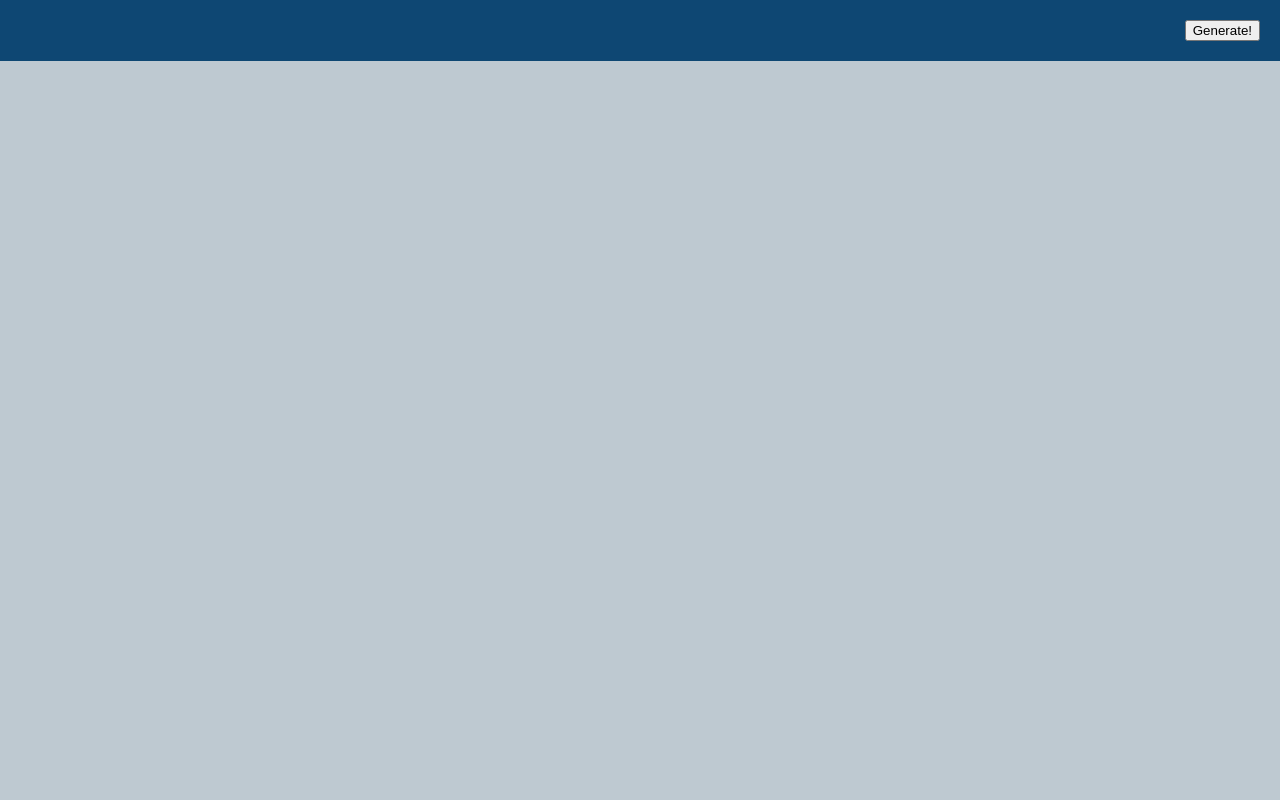
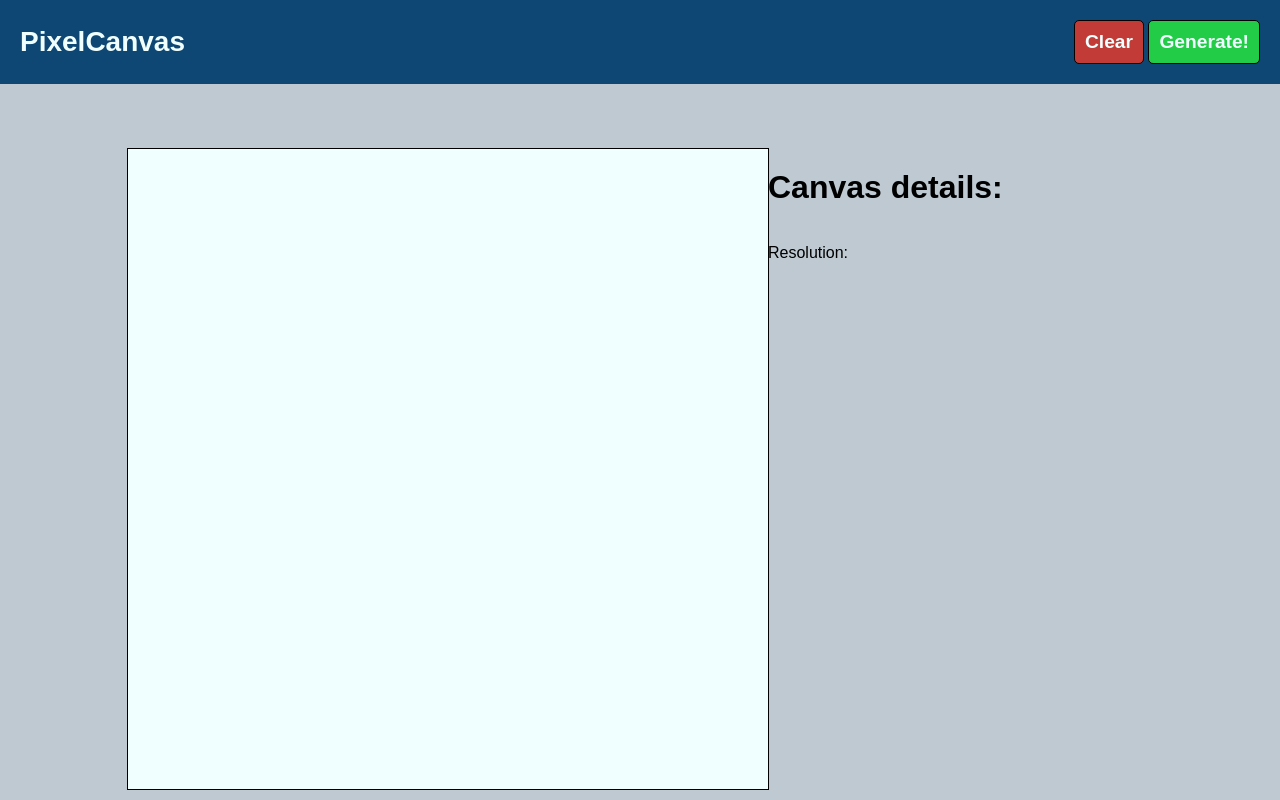
Before and after one commit to Vmn09/etch-a-sketch, a plain HTML site: page index.html in a window 1280 px wide. Drawn offline with Linux system fonts and the light colour scheme.

Commit message:
Function ready, canvas data needs to be expanded.
Also no random color or progressive darkening

```diff
--- a/index.html
+++ b/index.html
@@ -10,11 +10,24 @@
 <body>
     <header>
         <div id="header">
-            <button type="button" id="genBtn">Generate!</button>
+            <div class="header_right">
+                <p>PixelCanvas</p>
+            </div>
+            <div class="header_left">
+                <button type="button" id="clrBtn">Clear</button>
+                <button type="button" id="genBtn">Generate!</button>
+            </div>
+
         </div>
     </header>
-    <div id="page_content">
-        <div id="container"></div>
+    <div id="page">
+        <div id="draw_table">
+            <div id="container"></div>
+        </div>
+        <div id="data">
+            <h1>Canvas details:</h1>
+            <p>Resolution: <span id="canv_res"></span></p>
+        </div>
     </div>
 </body>
 </html>
--- a/script.js
+++ b/script.js
@@ -1,5 +1,7 @@
 const container = document.querySelector("#container");
 const genBtn = document.querySelector("#genBtn")
+const canv_res = document.querySelector("#canv_res")
+const clrBtn = document.querySelector("#clrBtn")
 
 function createRows(count) {
     for (let i = 1; i <= count; i++) {
@@ -24,15 +26,35 @@ function createGrid(count) {
     createRows(count)
 }
 
+function btnPrompt() {
+    let res = prompt("Enter a resolution:")
+    return res
+}
 
-
-genBtn.addEventListener("click", () => {
-    let pixels = prompt("Set the size of the grid:")
-    createGrid(pixels);
+function btnEvent() {
+    let pixels = btnPrompt()
+    if (pixels > 100) {
+        alert("Enter a value under 100!")
+        btnEvent()
+    } else if (pixels === null) {
+        return
+    } else {
+        createGrid(pixels)
+        canv_res.textContent = `${pixels}x${pixels}`
+    }
     let grids = document.querySelectorAll(".grids")
     grids.forEach((addColor) => {
     addColor.addEventListener("mouseover", () => {
         addColor.classList.add("colored")
     })
+    })
+}
+
+genBtn.addEventListener("click", btnEvent)
+
+clrBtn.addEventListener("click", () => {
+    let grids = document.querySelectorAll(".grids")
+    grids.forEach((removeColor) => {
+        removeColor.classList.remove("colored")
+    })
 })
-})
--- a/style.css
+++ b/style.css
@@ -4,35 +4,38 @@ html, body {
     height: 100%;
     overflow: hidden;
     background-color: rgb(190, 201, 209);
+    font-family:Arial, Helvetica, sans-serif;
 }
 
-#page_content {
+#draw_table {
     display: flex;
     flex-direction: column;
-    justify-content: center;
+    justify-content:flex-start;
     align-items: center;
     height: 100%;
+    width: 50%;
 }
 
 #container {
     display: flex;
+    background-color: azure;
+    border: 1px solid black;
     flex: 1 1 auto;
     flex-direction: column;
     justify-content: center;
     align-items: center;
-    min-width: 300px;
-    max-height: 300px;
-    max-width: 300px;
+    min-width: 640px;
+    max-width: 640px;
+    max-height: 640px;
     margin: 0;
     padding: 0;
 }
 
 .grids {
-    border: thin solid black;
     margin: 0;
     padding: 0;
-    min-height: 10px;
-    min-width: 10px;
+    width: 100%;
+    height: 100%;
 
 }
 
@@ -47,12 +50,79 @@ header, #header {
 
 #header {
     display: flex;
-    justify-content: end;
+    justify-content:space-between;
+    align-items: center;
     background-color: rgb(14, 71, 115);
     padding: 20px;
+}
+
+.header_right p {
+    margin: 0;
+}
+
+.header_right {
+    font-size: 28px;
+    font-weight: bolder;
+    color: azure;
 }
 
 .row {
     display: flex;
     flex: 1 1 auto;
+    width: 100%;
+    height: 100%;
+    padding: 0;
+    margin: 0;
 }
+
+#genBtn {
+    border-radius: 5px;
+    background-color: rgb(35, 204, 71);
+    border: 1px solid black;
+    font-size: larger;
+    padding: 10px;
+    color:azure;
+    font-weight: bold;
+    transition-duration: 0.4s;
+}
+
+#genBtn:hover {
+    box-shadow: 0 12px 16px 0 rgba(0,0,0,0.24), 0 17px 50px 0 rgba(0,0,0,0.19);
+    background-color: azure;
+    color: rgb(35, 204, 71);
+    cursor: pointer;
+}
+
+#clrBtn {
+    border-radius: 5px;
+    background-color: rgb(194, 59, 54);
+    border: 1px solid black;
+    font-size: larger;
+    padding: 10px;
+    color:azure;
+    font-weight: bold;
+    transition-duration: 0.4s;
+}
+
+#clrBtn:hover {
+    box-shadow: 0 12px 16px 0 rgba(0,0,0,0.24), 0 17px 50px 0 rgba(0,0,0,0.19);
+    background-color: azure;
+    color: rgb(194, 59, 54);
+    cursor: pointer;
+}
+
+#page {
+    display: flex;
+    height: 100%;
+    width: 100%;
+    padding-left: 10%;
+    padding-right: 10%;
+    padding-top: 5%;
+}
+
+#data {
+    display: flex;
+    flex-direction: column;
+
+
+}
```
